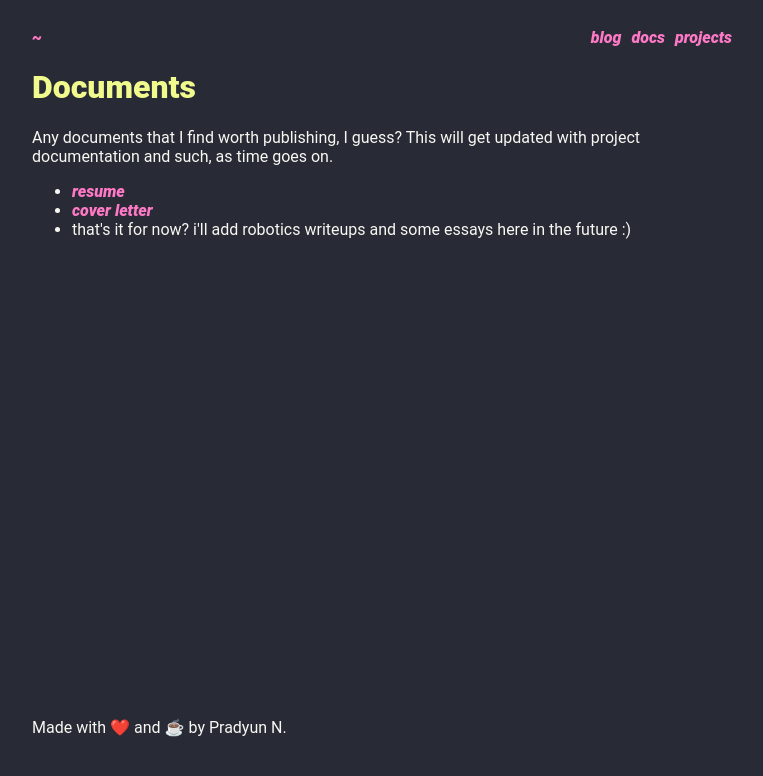
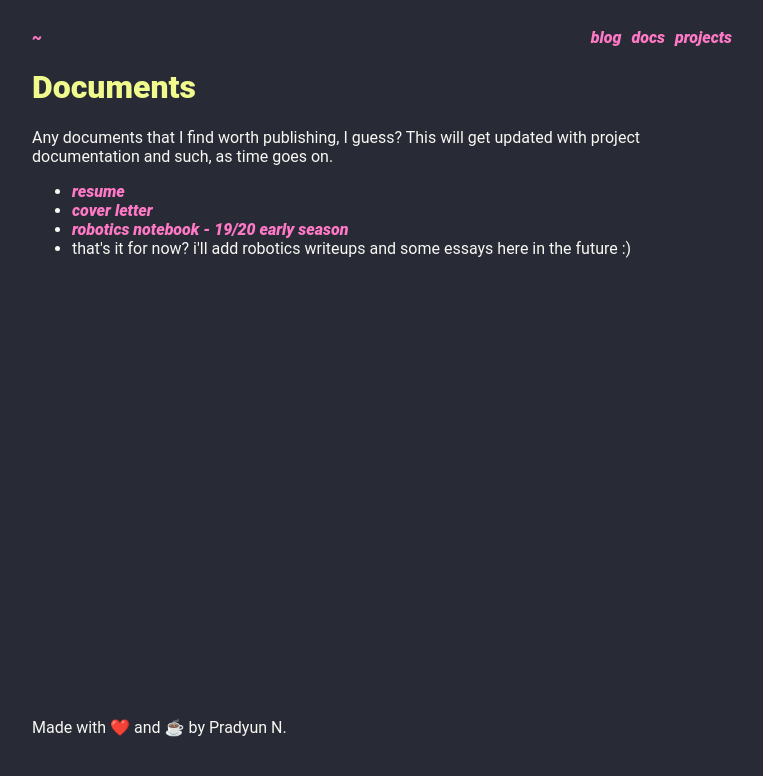
Before and after one commit to pradyungn/newWebsite, a Next.js app: page /docs in a window 1280 px wide. Shown: the top 776 px of the page, without its empty margins (258-1021 px from the left). Built offline with nearby package versions, Linux system fonts and the light colour scheme.

Commit message:
Added my robotics notebook ig? Also i found a weird notebook

```diff
--- a/pages/docs.js
+++ b/pages/docs.js
@@ -9,6 +9,7 @@ export default () => {
             <ul style={{height: "65vh"}}>
                 <li><a href="/static/Resume.pdf">resume</a></li>
                 <li><a href="/static/CL.pdf">cover letter</a></li>
+                <li><a href="/static/3304R_Notebok_TTEarly.pdf">robotics notebook - 19/20 early season</a></li>
                 <li>that's it for now? i'll add robotics writeups and some essays here in the future :)</li>
             </ul>
         </Container>
```
Also changed, not shown: public/static/2020-05-20-150119_237x416_scrot.png (deleted), 1 other file (tests, documents, lock files or other folders).
